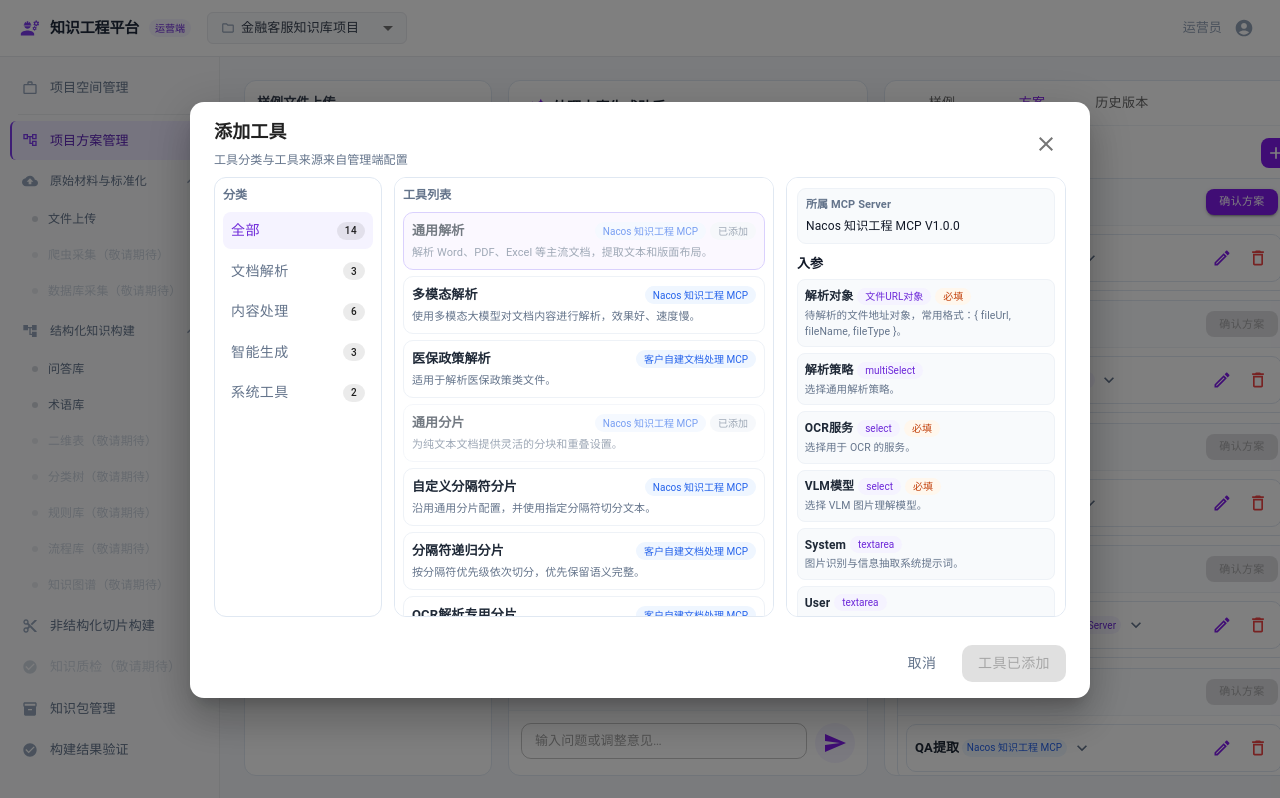
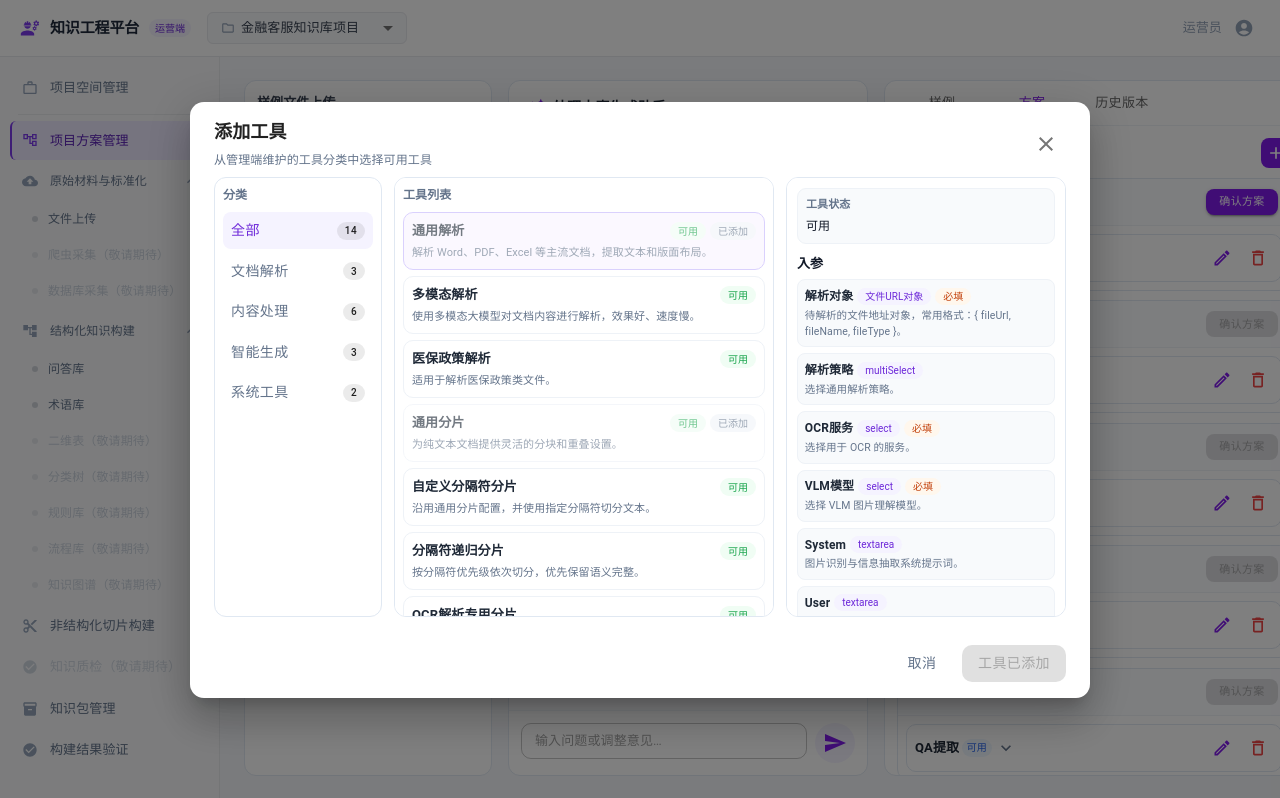
Before and after one commit to gzkhwen/knowledge-engineering-prototype, a React (Vite) app in the folder prototype/: page /#/ops/project/1/agent-workbench/1/1 in a window 1280 px wide. Both pictures are taken after a click on the button 1276 px from the left and 153 px from the top of the page. Built offline with nearby package versions, Linux system fonts and the light colour scheme.

Commit message:
feat: hide mcp server details in workbench

```diff
--- a/prototype/src/app/pages/AgentWorkbench.tsx
+++ b/prototype/src/app/pages/AgentWorkbench.tsx
@@ -371,8 +371,8 @@ const toolCatalog: McpTool[] = [
   { id: "qa-extractor", name: "QA提取", category: "智能生成", serviceName: nacosMcpService.name, serviceVersion: nacosMcpService.version, summary: "基于文本分片抽取问答对。", status: "可用", input: "cleanText", output: "qaPairs", params: qaParams, outputs: [createOutput("qaResult", "QA提取结果", "Array<json>，包含问题、答案和引用来源。", "data.qaResult")] },
   { id: "summary", name: "摘要总结", category: "智能生成", serviceName: nacosMcpService.name, serviceVersion: nacosMcpService.version, summary: "基于文本分片结果生成摘要总结。", status: "可用", input: "cleanText", output: "rawText", params: summaryParams, outputs: [createOutput("summaryResult", "摘要总结结果", "Array<json>，包含摘要内容和来源引用。", "data.summaryResult")] },
   { id: "keyword-extractor", name: "关键词提取", category: "智能生成", serviceName: customerMcpService.name, serviceVersion: customerMcpService.version, summary: "从文本分片中抽取关键词。", status: "可用", input: "cleanText", output: "rawText", params: keywordParams, outputs: [createOutput("keywordResult", "关键词提取结果", "Array<json>，包含关键词和权重。", "data.keywordResult")] },
-  { id: "system-code", name: "代码工具", category: "系统工具", sourceType: "system", serviceName: systemMcpService.name, serviceVersion: systemMcpService.version, summary: "由知识工程内置 MCP Server 提供，接收前置工具输出，通过代码脚本完成清洗、转换、合并，并声明后置工具可引用的输出变量。", status: "可用", input: "rawText", output: "cleanText", params: codeToolParams, outputs: [createOutput("scriptResult", "脚本处理结果", "json，代码脚本返回的完整结果。", "data.scriptResult"), createOutput("cleanBlocks", "标准文本块", "Array<json>，可作为后置分片或抽取工具输入。", "data.cleanBlocks")], allowMultiple: true },
-  { id: "system-storage", name: "数据存储工具", category: "系统工具", sourceType: "system", serviceName: systemMcpService.name, serviceVersion: systemMcpService.version, summary: "由知识工程内置 MCP Server 提供，选择前置工具输出中的指定路径，将结果写入 ES、对象存储、向量库或中间表。", status: "可用", input: "cleanText", output: "rawText", params: storageToolParams, outputs: [createOutput("storageRef", "存储引用", "storage_ref，后置节点可引用的存储结果地址。", "data.storageRef"), createOutput("storedCount", "写入数量", "number，本次成功写入的数据条数。", "data.storedCount")], allowMultiple: true },
+  { id: "system-code", name: "代码工具", category: "系统工具", sourceType: "system", serviceName: systemMcpService.name, serviceVersion: systemMcpService.version, summary: "接收前置工具输出，通过代码脚本完成清洗、转换、合并，并声明后置工具可引用的输出变量。", status: "可用", input: "rawText", output: "cleanText", params: codeToolParams, outputs: [createOutput("scriptResult", "脚本处理结果", "json，代码脚本返回的完整结果。", "data.scriptResult"), createOutput("cleanBlocks", "标准文本块", "Array<json>，可作为后置分片或抽取工具输入。", "data.cleanBlocks")], allowMultiple: true },
+  { id: "system-storage", name: "数据存储工具", category: "系统工具", sourceType: "system", serviceName: systemMcpService.name, serviceVersion: systemMcpService.version, summary: "选择前置工具输出中的指定路径，将结果写入 ES、对象存储、向量库或中间表。", status: "可用", input: "cleanText", output: "rawText", params: storageToolParams, outputs: [createOutput("storageRef", "存储引用", "storage_ref，后置节点可引用的存储结果地址。", "data.storageRef"), createOutput("storedCount", "写入数量", "number，本次成功写入的数据条数。", "data.storedCount")], allowMultiple: true },
 ];
 
 const initialPlanNodes: ToolNode[] = createInitialPlanNodes();
@@ -670,7 +670,7 @@ export function AgentWorkbench() {
     setPlanNodes((current) => insertNodeByCategory(current, { ...node, expanded: true, adjusted: true }));
     setHasManualEdits(true);
     setAddDialogOpen(false);
-    toast.success(`已添加${node.sourceType === "system" ? "系统工具" : "MCP工具"}，已归入${getPlanTitle(node.category)}`);
+    toast.success(`已添加工具，已归入${getPlanTitle(node.category)}`);
   };
 
   const removeNode = (nodeId: string) => {
@@ -818,7 +818,7 @@ export function AgentWorkbench() {
           <Box sx={{ p: 2, flex: 1, overflow: "auto", bgcolor: "#FBFCFF" }}>
             <Box sx={{ maxWidth: 560, bgcolor: "#fff", border: "1px solid #E0E8F2", borderRadius: "12px", p: 2 }}>
               <Typography sx={{ fontSize: 13, color: "#374151", lineHeight: 1.7 }}>
-                已基于样例文件生成处理方案。右侧方案区读取管理端维护的工具分类与工具目录，工具调用仍由对应 MCP Server 执行。
+                已基于样例文件生成处理方案。右侧方案区展示管理端维护的工具分类与可用工具。
               </Typography>
             </Box>
           </Box>
@@ -1061,7 +1061,7 @@ function ToolNodeCard({
             {node.toolName}
           </Typography>
           <Chip
-            label={node.serviceName}
+            label={node.status}
             size="small"
             sx={{
               height: 18,
@@ -1101,9 +1101,6 @@ function ToolNodeCard({
                   ))}
                 </Stack>
               ) : <Typography sx={{ fontSize: 12, color: "#64748b" }}>无必填参数</Typography>}
-            </ReadonlyConfigBlock>
-            <ReadonlyConfigBlock label="工具来源">
-              <ReadonlyKeyValue label="MCP Server" value={`${node.serviceName} ${node.serviceVersion}`} />
             </ReadonlyConfigBlock>
             <ReadonlyConfigBlock label="输出">
               <Stack spacing={0.5}>
@@ -1294,7 +1291,7 @@ function ToolEditDrawer({
           <Box sx={{ minWidth: 0, flex: 1 }}>
             <Typography sx={{ fontSize: 16, fontWeight: 800, color: "#111827" }}>{node.toolName}</Typography>
             <Typography sx={{ fontSize: 12, color: "#64748b" }}>
-              {getPlanTitle(node.category)} · {node.serviceName} ${node.serviceVersion}
+              {getPlanTitle(node.category)} · {node.status}
             </Typography>
           </Box>
           <IconButton onClick={onClose}><Close /></IconButton>
@@ -1422,7 +1419,7 @@ function AddToolDialog({
         <Box sx={{ display: "flex", alignItems: "center", justifyContent: "space-between" }}>
           <Box>
             <Typography sx={{ fontSize: 18, fontWeight: 700 }}>添加工具</Typography>
-            <Typography sx={{ fontSize: 12, color: "#64748b", mt: 0.75 }}>工具分类与工具来源来自管理端配置</Typography>
+            <Typography sx={{ fontSize: 12, color: "#64748b", mt: 0.75 }}>从管理端维护的工具分类中选择可用工具</Typography>
           </Box>
           <IconButton onClick={onClose}><Close /></IconButton>
         </Box>
@@ -1453,7 +1450,7 @@ function AddToolDialog({
                 <Stack direction="row" spacing={0.75} alignItems="center" justifyContent="space-between">
                   <Typography sx={{ fontSize: 13, fontWeight: 700, color: "#1f2937" }}>{tool.name}</Typography>
                   <Stack direction="row" spacing={0.5} alignItems="center">
-                    <Chip label={tool.serviceName} size="small" sx={{ height: 18, maxWidth: 136, fontSize: 10, bgcolor: tool.sourceType === "system" ? "#f5f3ff" : "#eff6ff", color: tool.sourceType === "system" ? "#6d28d9" : "#2563eb", "& .MuiChip-label": { overflow: "hidden", textOverflow: "ellipsis" } }} />
+                    <Chip label={tool.status} size="small" sx={{ height: 18, fontSize: 10, bgcolor: "#f0fdf4", color: "#16a34a" }} />
                     {isAdded && <Chip label="已添加" size="small" sx={{ height: 18, fontSize: 10, bgcolor: "#f1f5f9", color: "#64748b" }} />}
                   </Stack>
                 </Stack>
@@ -1466,8 +1463,8 @@ function AddToolDialog({
         <Paper variant="outlined" sx={{ borderColor: "#E0E8F2", borderRadius: "12px", p: 1.25, minHeight: 0, overflow: "auto" }}>
           {currentTool ? <Stack spacing={1.25}>
             <Box sx={{ p: 1, borderRadius: "9px", bgcolor: "#F8FAFC", border: "1px solid #EEF2F7" }}>
-              <Typography sx={{ fontSize: 11, color: "#64748b", fontWeight: 700, mb: 0.4 }}>所属 MCP Server</Typography>
-              <Typography sx={{ fontSize: 12, color: "#111827", lineHeight: 1.5 }}>{currentTool.serviceName} {currentTool.serviceVersion}</Typography>
+              <Typography sx={{ fontSize: 11, color: "#64748b", fontWeight: 700, mb: 0.4 }}>工具状态</Typography>
+              <Typography sx={{ fontSize: 12, color: "#111827", lineHeight: 1.5 }}>{currentTool.status}</Typography>
             </Box>
             <Box>
               <Typography sx={{ fontSize: 13, color: "#111827", fontWeight: 800, mb: 0.75 }}>入参</Typography>
```
